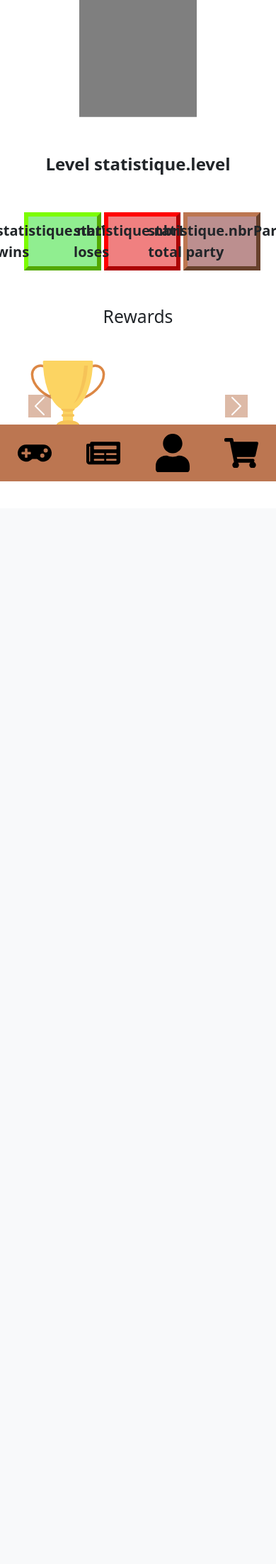
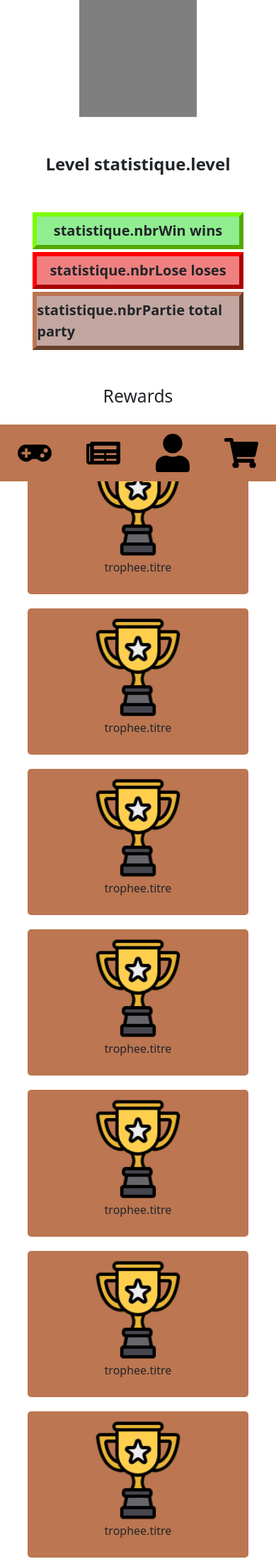
Before and after one commit to JeremyAMichel/Handgames, a Symfony app: template templates/profil/profil-stats.html.twig in a window 390 px wide; the page is wider, and only the part inside the window is pictured. Shown: the part 166-2369 px from the top of that part at 71% size. Before the commit the page ends 844 px from the top of that part, so only its background shows below. Run offline with Twig, Linux system fonts and the light colour scheme; the template is opened without the code that fills it, so the values that code supplies are empty; style sheets or scripts are compiled from the project's sources; some libraries are stand-ins or nearby versions.

Commit message:
profil stats terminé + responsive

```diff
--- a/assets/styles/button/button.scss
+++ /dev/null
@@ -1,3 +0,0 @@
-.button-under-carousel {
-  background-color: black;
-}
--- a/assets/styles/div/div.scss
+++ b/assets/styles/div/div.scss
@@ -231,7 +231,9 @@
   font-weight: bold;
   padding-top: 5px;
   padding-bottom: 5px;
+  width: 31%;
 }
+
 
 .stats-win {
   border-color: lawngreen;
@@ -245,13 +247,39 @@
 
 .stats-total {
   border-color: var(--color-primary);
-  background-color: rosybrown;
+  background-color: var(--color-secondary);
 }
 
-.active {
-
+.card-content-reward:hover {
+  background-color: var(--color-secondary);
+  cursor: default;
 }
 
+.card-content-reward {
+  background: var(--color-primary);
+  margin: 10px;
+  border-radius: 5px;
+  padding: 10px;
+  cursor: pointer;
+  transition: var(--transition-speed);
+  display: flex;
+  align-items: center;
+  flex-direction: column;
+}
+
+.div-reward-size {
+  width: 85%;
+}
+
+.reward-container {
+  width: 22%;
+}
+.rewards-container {
+  display: flex;
+  flex-wrap: wrap;
+  justify-content: center;
+  width: 100%;
+}
 @media only screen and (min-width: 600px){
   .popup{
     width: 75%;
@@ -269,6 +297,10 @@
 @media only screen and (max-width: 600px){
   .popup{
     width: 85%;
+  }
+  .rewards-container{
+    flex-direction: column;
+    align-items: center;
   }
 }
 
@@ -294,3 +326,44 @@
     margin-bottom: 1rem;
   }
 }
+@media only screen and (max-width: 1188px){
+  .reward-container {
+    width: 31%;
+  }
+}
+
+@media only screen and (max-width: 800px){
+  .reward-container {
+    width: 45%;
+  }
+  #stats-size{
+    flex-direction: column;
+    align-items: center;
+  }
+  .stats-games {
+    width: 85%;
+  }
+}
+
+@media only screen and (max-width: 1100px){
+  #stats-size{
+    flex-direction: column;
+    align-items: center;
+  }
+  .stats-games {
+    width: 85%;
+  }
+}
+
+@media only screen and (max-width: 600px){
+  .reward-container {
+    width: 95%;
+  }
+  .div-reward-size {
+    width: 50%;
+  }
+  .stats-games {
+    width: 85%;
+  }
+
+}
--- a/assets/styles/header/header.scss
+++ b/assets/styles/header/header.scss
@@ -1,4 +1,5 @@
 header{
     position: fixed;
     width: 100vw;
+    z-index: 10;
 }
--- a/assets/styles/p/p.scss
+++ b/assets/styles/p/p.scss
@@ -9,4 +9,5 @@
 .title-trophee {
   color: black;
   font-weight: bold;
+  flex-direction: column;
 }
--- a/templates/partial/trophee.html.twig
+++ b/templates/partial/trophee.html.twig
@@ -0,0 +1,6 @@
+ <div class="card-content-reward">
+     <div class="div-reward-size">
+         <img src="../build/image/trophee1.png" width="100%" height="auto">
+     </div>
+     <p>trophee.titre</p>
+ </div>
--- a/templates/profil/profil-stats.html.twig
+++ b/templates/profil/profil-stats.html.twig
@@ -6,7 +6,8 @@
     <div class="titleHome mb-5">
         <h2>Stats</h2>
     </div>
-    <div class="container">
+
+
         <div class="row">
             <div class="col-12 d-flex justify-content-center">
 
@@ -17,14 +18,14 @@
         </div>
 
         <div class="row mb-5">
-            <div class="col-12 d-flex">
-                <div class="col-4 stats-games stats-win">
+            <div id="stats-size" class="col-12 d-flex justify-content-center">
+                <div class=" stats-games stats-win">
                     <p class="stats-center">statistique.nbrWin wins</p>
                 </div>
-                <div class="col-4 stats-games stats-lose">
+                <div class=" stats-games stats-lose">
                     <p class="stats-center">statistique.nbrLose loses</p>
                 </div>
-                <div class="col-4 stats-games stats-total">
+                <div class=" stats-games stats-total">
                     <p class="stats-center">statistique.nbrPartie total party</p>
                 </div>
             </div>
@@ -34,38 +35,13 @@
             <h2>Rewards</h2>
         </div>
 
-        <div id="carouselExampleCaptions" class="carousel slide" data-bs-ride="carousel">
-            <div class="carousel-inner d-flex">
-                <div class="carousel-item active">
-                    <img src="build/image/trophee-test.png" class="d-block image-reward" alt="...">
-                    <div class="carousel-caption d-none d-md-block">
-                        <p class="title-trophee">First slide label</p>
-                    </div>
+        <div class="rewards-container">
+            {% for i in 0..15 %}
+                <div class="reward-container">
+                    {% include 'partial/trophee.html.twig' %}
                 </div>
-                <div class="carousel-item">
-                    <img src="build/image/trophee-test.png" class=" d-block image-reward" alt="...">
-                    <div class="carousel-caption d-none d-md-block">
-                        <p class="title-trophee">Second slide label</p>
-                    </div>
-                </div>
-                <div class="carousel-item">
-                    <img src="build/image/trophee-test.png" class="d-block image-reward" alt="...">
-                    <div class="carousel-caption d-none d-md-block">
-                        <p class="title-trophee">Third slide label</p>
-                    </div>
-                </div>
-            </div>
-            <button class="carousel-control-prev" type="button" data-bs-target="#carouselExampleCaptions" data-bs-slide="prev">
-                <span class="carousel-control-prev-icon bg-color-control" aria-hidden="true"></span>
-                <span class="visually-hidden">Previous</span>
-            </button>
-            <button class="carousel-control-next" type="button" data-bs-target="#carouselExampleCaptions" data-bs-slide="next">
-                <span class="carousel-control-next-icon bg-color-control" aria-hidden="true"></span>
-                <span class="visually-hidden">Next</span>
-            </button>
+            {% endfor %}
         </div>
-    </div>
-
 
 
 {% endblock %}
```
Also changed, not shown: assets/image/trophee1.png (added), assets/image/trophee2.png (added), assets/image/trophee3.png (added), assets/image/trophee4.png (added), assets/image/trophee5.png (added), assets/image/trophee6.png (added).
